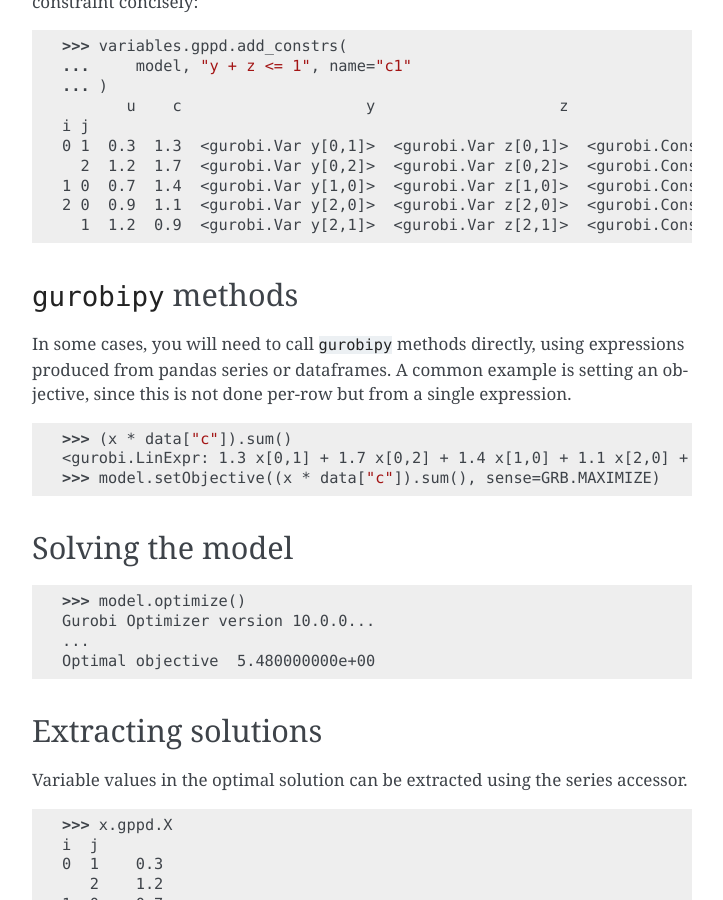
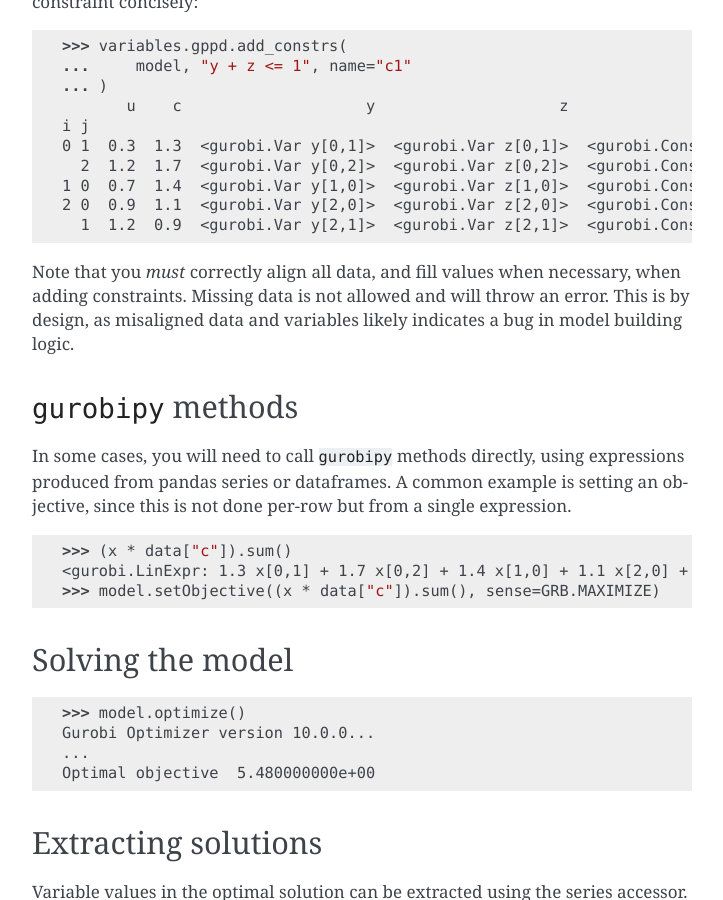
Before and after one commit to Gurobi/gurobipy-pandas, a Sphinx documentation site: the page built from docs/source/usage.rst, in a window 1280 px wide and 900 px high, scrolled down 3641 px. Shown: the whole window, without its empty margins (388-1111 px from the left). Built offline with Sphinx 7.4.7, drawn with Linux system fonts in a browser that asks for light colours; pages that are not in the unit, such as notebooks, are missing from menus.

Commit message:
Add statement about data alignment

```diff
--- a/docs/source/usage.rst
+++ b/docs/source/usage.rst
@@ -165,6 +165,8 @@
    2 0  0.9  1.1  <gurobi.Var y[2,0]>  <gurobi.Var z[2,0]>  <gurobi.Constr c1[2,0]>
      1  1.2  0.9  <gurobi.Var y[2,1]>  <gurobi.Var z[2,1]>  <gurobi.Constr c1[2,1]>
 
+Note that you *must* correctly align all data, and fill values when necessary, when adding constraints. Missing data is not allowed and will throw an error. This is by design, as misaligned data and variables likely indicates a bug in model building logic.
+
 ``gurobipy`` methods
 --------------------
 
```
